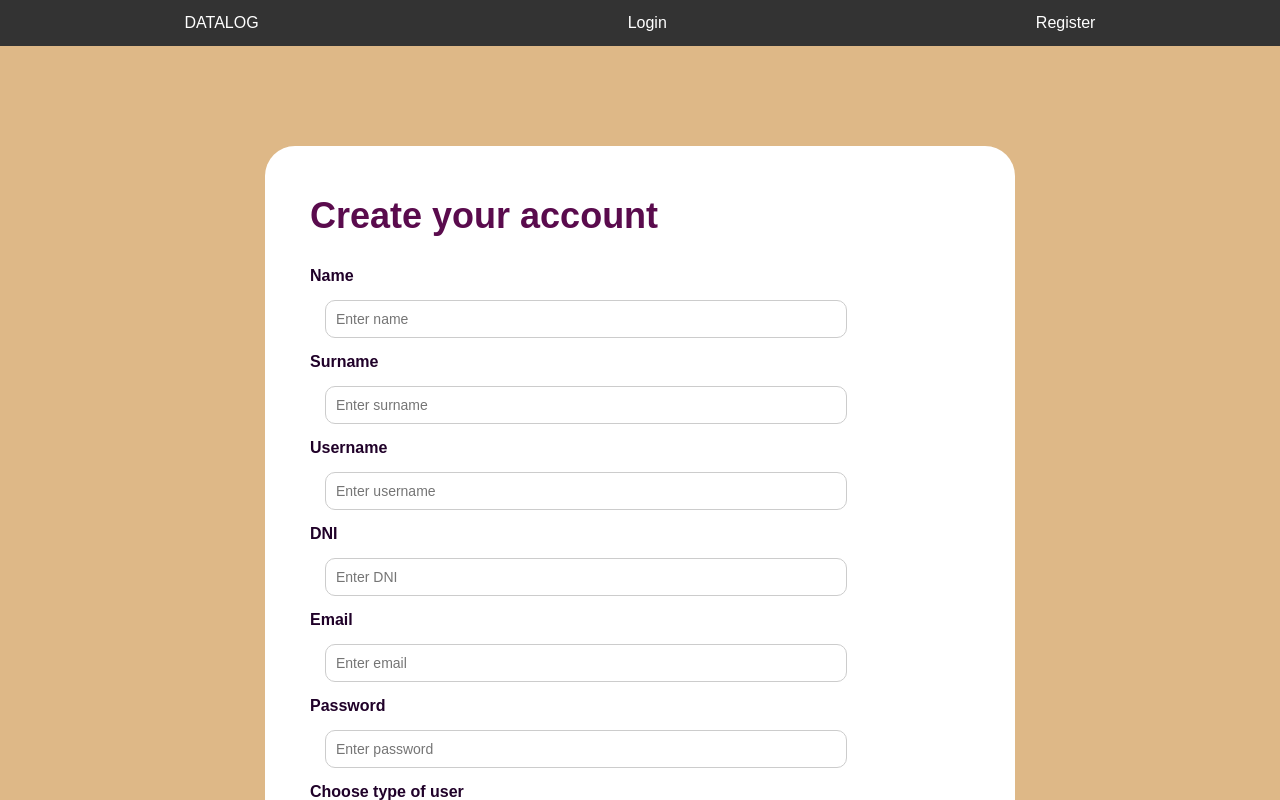
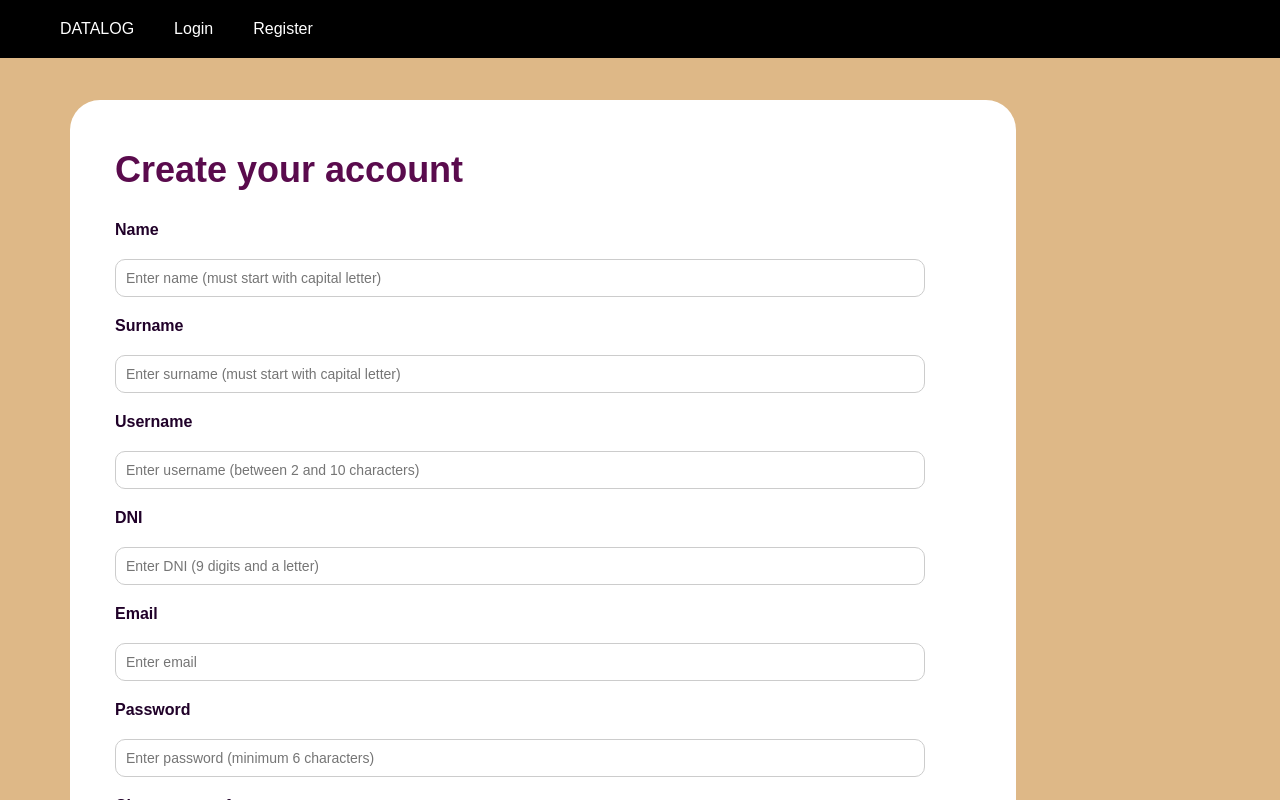
Before and after one commit to CandelaAlvLop/Project_TFG, a React (Create React App) app in the folder client/: page /register in a window 1280 px wide. Shown: the top 800 px of the page. Built offline with nearby package versions, Linux system fonts and the light colour scheme.

Commit message:
design fix

```diff
--- a/client/src/layouts/Navbar.css
+++ b/client/src/layouts/Navbar.css
@@ -1,13 +1,10 @@
 
 ul {
-    list-style-type: none;
-    margin: 0;
-    padding: 0;
-    overflow: hidden;
-    background-color: #333;
-    align-items: center;
-    display: flex;
-    justify-content: space-around;
+    position: fixed;
+    top: 0px;
+    margin-top: 0px;
+    width: 100%;
+    background-color: black;
   }
 
   li {
@@ -17,11 +14,10 @@ ul {
   li a {
     display: block;
     color: white;
-    text-align: center;
-    padding: 14px 16px;
+    padding: 20px;
     text-decoration: none;
   }
 
   li a:hover {
-    background-color: #111;
+    background-color: #5f5e5e;
   }
--- a/client/src/layouts/Register.css
+++ b/client/src/layouts/Register.css
@@ -5,11 +5,11 @@ body, html {
 }
 
 .register {
-    max-width: 700px;
+    max-width: 70%;
     padding: 25px;
     border-radius: 30px;
     background: #ffffff;
-    margin: 100px auto;
+    margin: 100px 70px;
 }
 
 .title-register {
@@ -38,8 +38,8 @@ body, html {
 
 .register input[type="text"], .register input[type="password"], select {
     border-radius: 10px;
-    width: 500px;
-    margin: 15px;
+    width: 90%;
+    margin: 20px 0;
     padding: 10px;
     border: 1px solid #ccc;
     display: block;
--- a/client/src/pages/Register.js
+++ b/client/src/pages/Register.js
@@ -26,8 +26,13 @@ function Register() {
             email: NewEmail,
             password: NewPassword,
             type: NewType
+            //setError(validation(values));
         }).then(() => {
             navigate('/Dashboard');
+        }).catch((error) => {
+            if (error.response && error.response.data) {
+                setError(error.response.data);
+            }
         });
     };
 
@@ -46,7 +51,7 @@ function Register() {
                             id="name"
                             name="name"
                             value={NewName}
-                            placeholder="Enter name"
+                            placeholder="Enter name (must start with capital letter)"
                             //Name must start with a capital letter and be followed by small letters, max 10 letters
                             pattern="^[A-Z][a-z]{1,9}$"
                             onChange={(e) => {
@@ -61,7 +66,7 @@ function Register() {
                             id="surname"
                             name="surname"
                             value={NewSurname}
-                            placeholder="Enter surname"
+                            placeholder="Enter surname (must start with capital letter)"
                             //Surname must start with a capital letter and be followed by small letters, max 10 letters
                             pattern="^[A-Z][a-z]{1,9}$"
                             onChange={(e) => {
@@ -76,7 +81,7 @@ function Register() {
                             id="username"
                             name="username"
                             value={NewUsername}
-                            placeholder="Enter username"
+                            placeholder="Enter username (between 2 and 10 characters)"
                             //Username between 2 and 10 characters
                             pattern="^.{2,10}$"
                             onChange={(e) => {
@@ -91,7 +96,7 @@ function Register() {
                             id="DNI"
                             name="DNI"
                             value={NewDNI}
-                            placeholder="Enter DNI"
+                            placeholder="Enter DNI (9 digits and a letter)"
                             //DNI contains 8 digits and a capital letter
                             pattern="^[0-9]{8}[A-Z]$"
                             onChange={(e) => {
@@ -121,7 +126,7 @@ function Register() {
                             id="password"
                             name="password"
                             value={NewPassword}
-                            placeholder="Enter password"
+                            placeholder="Enter password (minimum 6 characters)"
                             pattern="^(?=.*[a-z])(?=.*[A-Z])(?=.*\d)(?=.*\W)[a-zA-Z\d\W]{6,}$"
                             //Password of min 6 characters containing at least one lower and one uppercase letters, one digit and one special character
                             onChange={(e) => {
```
Also changed, not shown: 1 other file (tests, documents, lock files or other folders).
